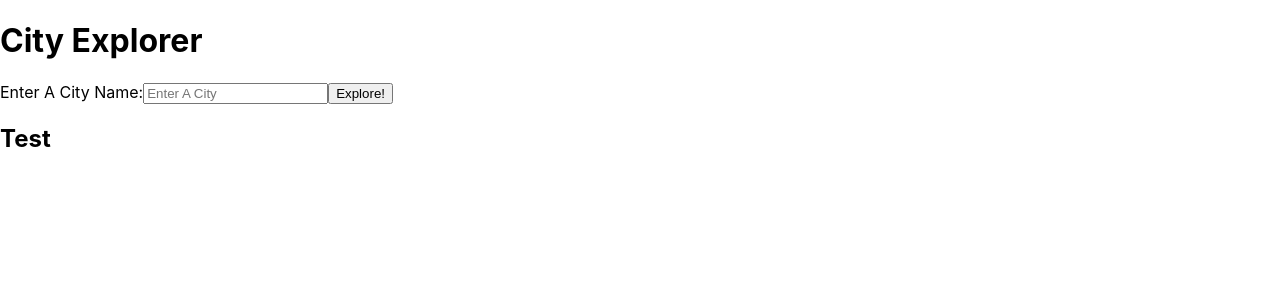
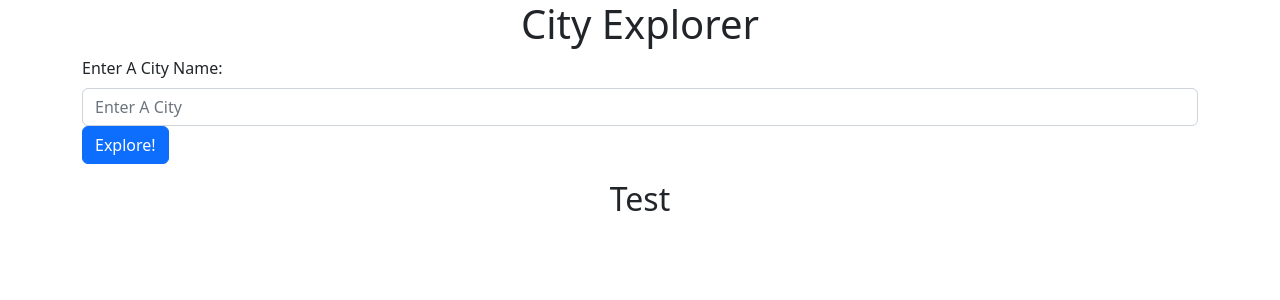
Before and after one commit to KaedenOC/city-explorer, a React (Create React App) app: page / in a window 1280 px wide. Shown: the top 300 px of the page. Built offline with nearby package versions, Linux system fonts and the light colour scheme.

Commit message:
import bootstrap on app.js and center header and footer

```diff
--- a/src/App.js
+++ b/src/App.js
@@ -2,6 +2,7 @@ import { Component } from 'react';
 import Header from './components/Header';
 import Main from './components/Main';
 import Footer from './components/Footer';
+import 'bootstrap/dist/css/bootstrap.min.css';
 
 class App extends Component {
   render() {
--- a/src/components/Footer.js
+++ b/src/components/Footer.js
@@ -3,7 +3,7 @@ import { Component } from 'react';
 class Footer extends Component {
     render() {
         return (
-            <h2>Test</h2>
+            <h2 className="text-center mx-auto">Test</h2>
         )
     }
 }
--- a/src/components/Header.js
+++ b/src/components/Header.js
@@ -1,9 +1,10 @@
 import { Component } from 'react';
+
 
 class Header extends Component {
     render() {
         return (
-            <h1>City Explorer</h1>
+            <h1 className="text-center mx-auto">City Explorer</h1>
         )
     }
 }
```
